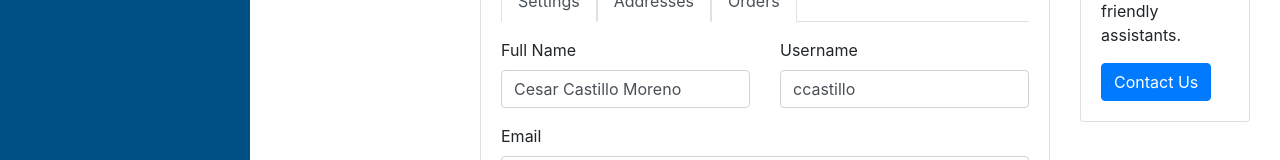
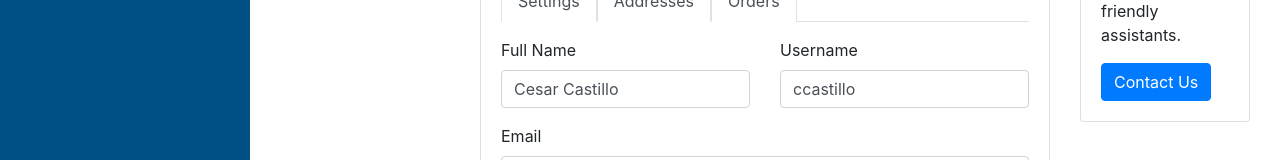
Before and after one commit to cesarcastmore/tecgurus-carrito, an Angular app: page /profile in a window 1280 px wide. Shown: the part 322-482 px from the top of the page. Built offline with nearby package versions, Linux system fonts and the light colour scheme.

Commit message:
El componente ProfileComponent inicializara un objeto Profile y le pasara la propiedades a componente ProfileSettingComponent

```diff
--- a/src/app/pages/profile/profile.component.html
+++ b/src/app/pages/profile/profile.component.html
@@ -35,7 +35,7 @@
                   </div>
                 </div>
                 <app-profile-tabs (onTab)="selectTab($event)"></app-profile-tabs>
-                <app-profile-setting fullName="Cesar Castillo Moreno" userName="ccastillo" email="ccastillo@gmail.com"></app-profile-setting>
+                <app-profile-setting [fullName]="profile.fullName" [userName]="profile.username" [email]="profile.email"></app-profile-setting>
               </div>
             </div>
           </div>
--- a/src/app/pages/profile/profile.component.ts
+++ b/src/app/pages/profile/profile.component.ts
@@ -1,4 +1,5 @@
 import { Component, OnInit } from '@angular/core';
+import { Profile } from 'src/app/models/profile';
 
 @Component({
   selector: 'app-profile',
@@ -10,6 +11,13 @@ export class ProfileComponent implements OnInit {
 
   tabName: string='';
   menuName: string='';
+
+  profile: Profile={
+    username: 'ccastillo',
+    email: 'ccastillo@gmail.com',
+    password: 'ccastillo',
+    fullName: 'Cesar Castillo'
+  }
 
 
   constructor() { }
```
